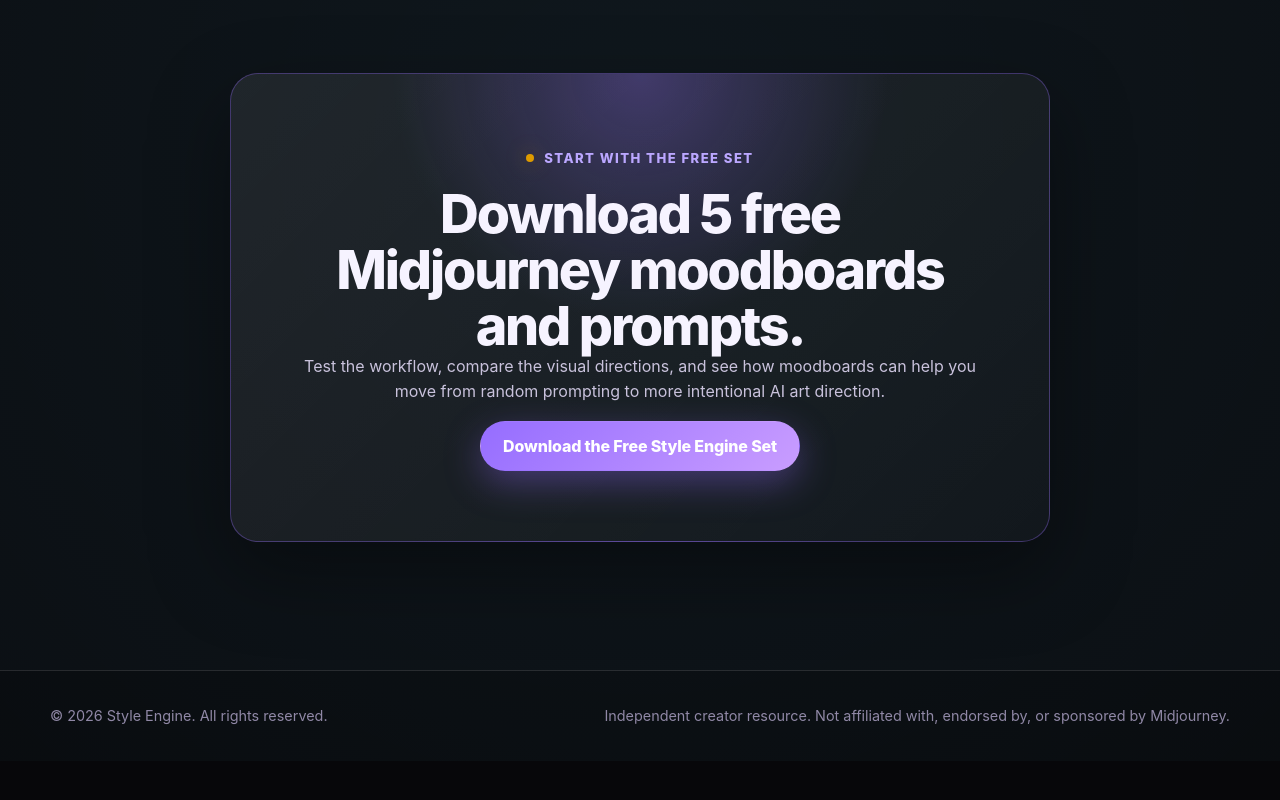
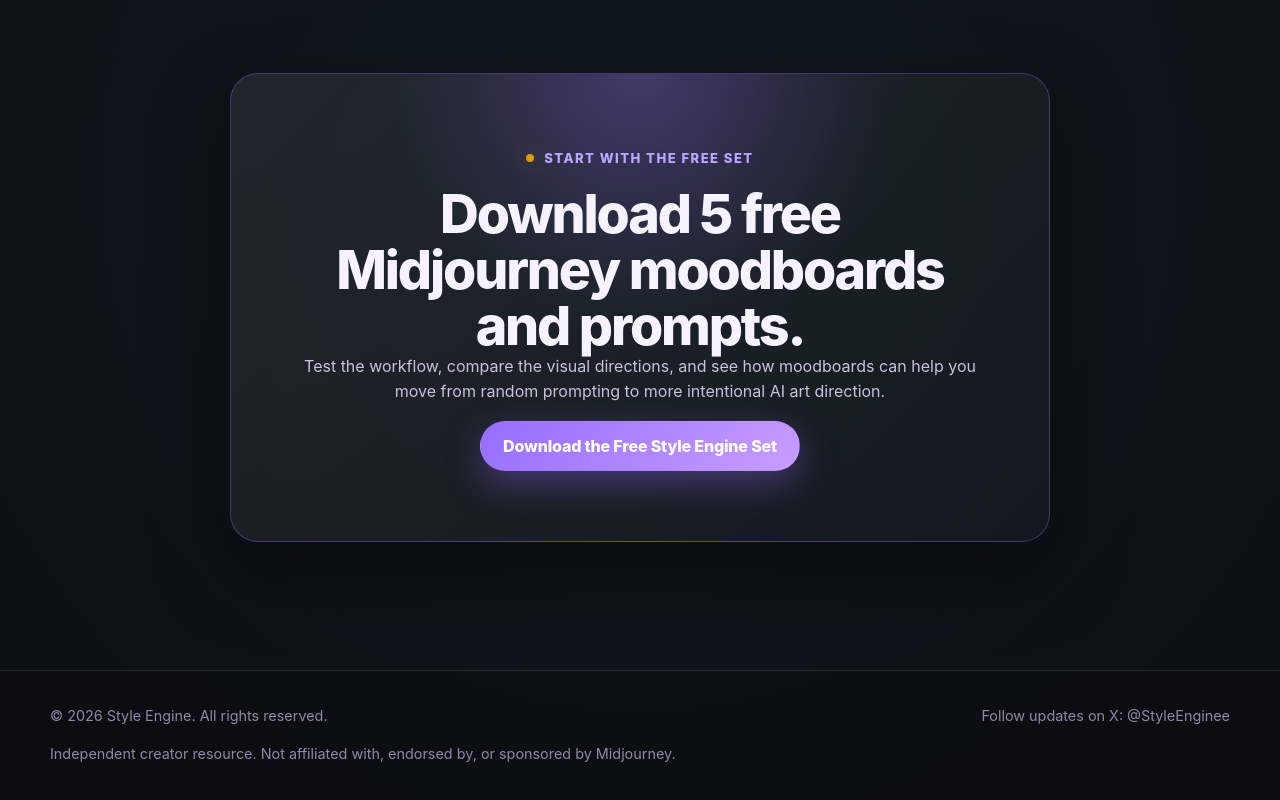
Before and after one commit to GitNikWhn/style-engine-landing, a plain HTML site: page index.html in a window 1280 px wide. Shown: the part 7055-7855 px from the top of the page. Before the commit the page ends 7816 px from the top, so only its background shows below. Drawn offline with Linux system fonts and the light colour scheme.

Commit message:
Update index.html

```diff
--- a/index.html
+++ b/index.html
@@ -415,8 +415,13 @@
   <footer class="site-footer">
     <div class="container footer-inner">
       <p>© 2026 Style Engine. All rights reserved.</p>
-      <p>Independent creator resource. Not affiliated with, endorsed by, or sponsored by Midjourney.</p>
-    </div>
-  </footer>
+    <p>
+      Follow updates on X:
+      <a href="https://x.com/StyleEnginee" target="_blank" rel="noopener noreferrer">@StyleEnginee</a>
+    </p>
+    <p>Independent creator resource. Not affiliated with, endorsed by, or sponsored by Midjourney.</p>
+  </div>
+</footer>
+
 </body>
 </html>
```
